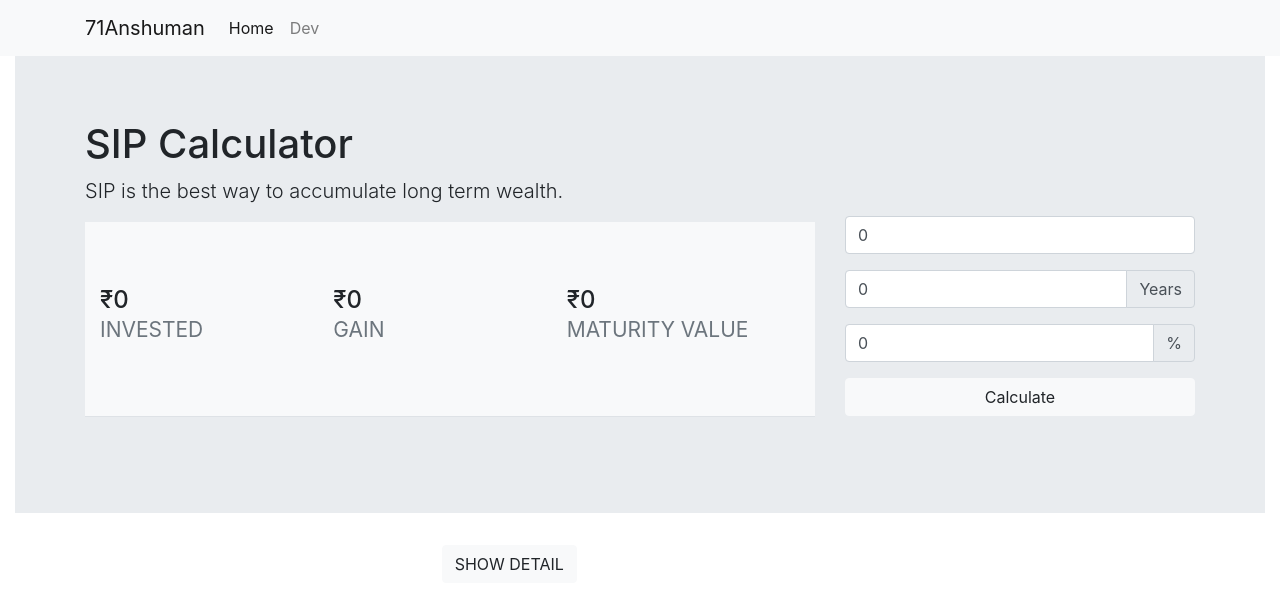
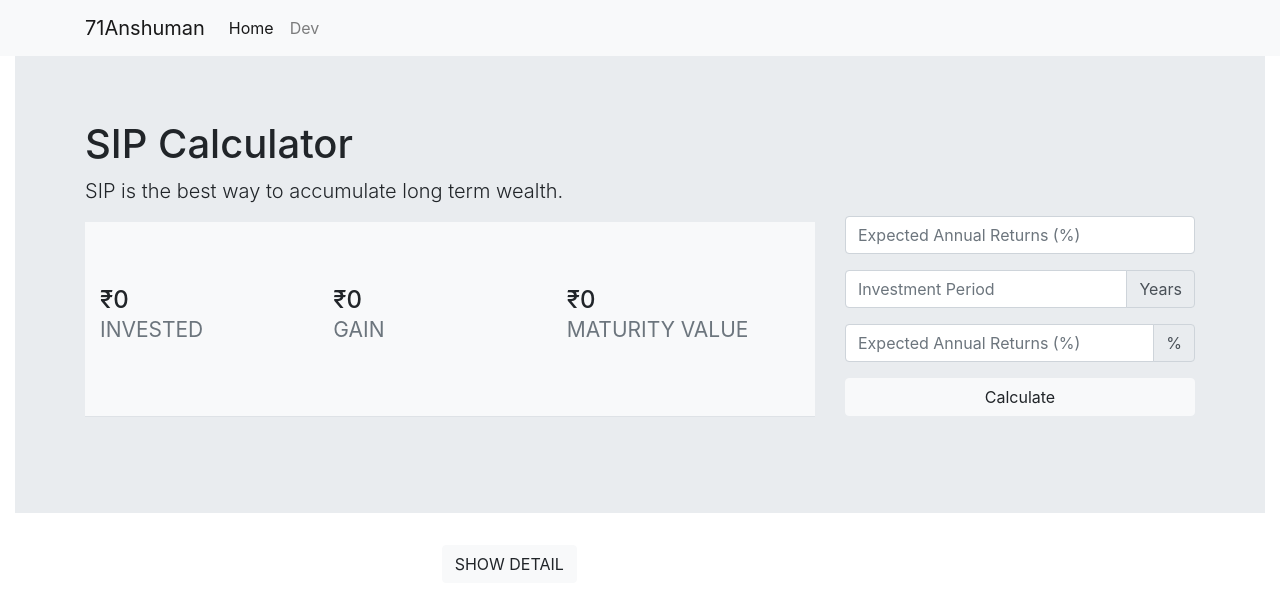
Before and after one commit to 71anshuman/utils, a React (Create React App) app: page / in a window 1280 px wide. Shown: the top 610 px of the page. Built offline with nearby package versions, Linux system fonts and the light colour scheme; what financejs would draw is missing.

Commit message:
removed consolelog

```diff
--- a/src/App.js
+++ b/src/App.js
@@ -10,7 +10,13 @@ import Input from './components/common/Input';
 let finance = new Finance();
 
 function App() {
-  const [{sipAmount, period, rateOfReturn}, handleChange] = useFinInput({sipAmount: 0, rateOfReturn: 0, period: 0});
+  const [{sipAmount, period, rateOfReturn}, handleChange] = useFinInput(
+    {
+      sipAmount: '',
+      rateOfReturn: '',
+      period: '',
+    }
+  );
   const [meta, setMeta] = useState({investmentAmount: 0, interestAmount: 0, finalBalance: 0});
   const [data, setData] = useState([]);
 
@@ -28,7 +34,7 @@ function App() {
       balanceAtEndOfMonth = totalAmountThisMonth * (1 + (rateOfReturn/100) / 12);
       const thisMonthInterest = Math.round(finance.CI(rateOfReturn/12, 1, totalAmountThisMonth, 1) - totalAmountThisMonth);
       interest += thisMonthInterest;
-      console.log(investmentAmount);
+
       transactions.push({
         year: year,
         month: month,
```
